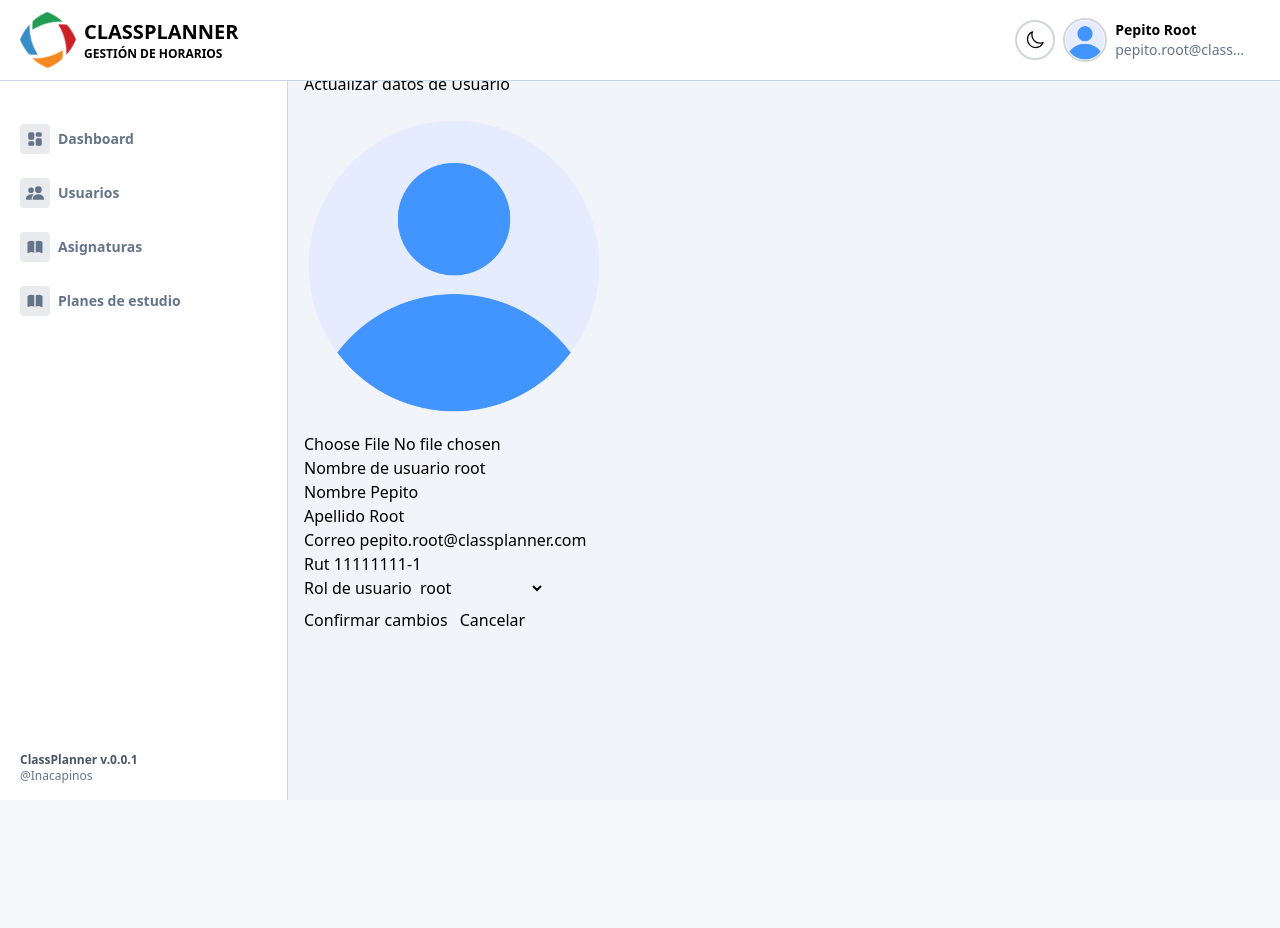
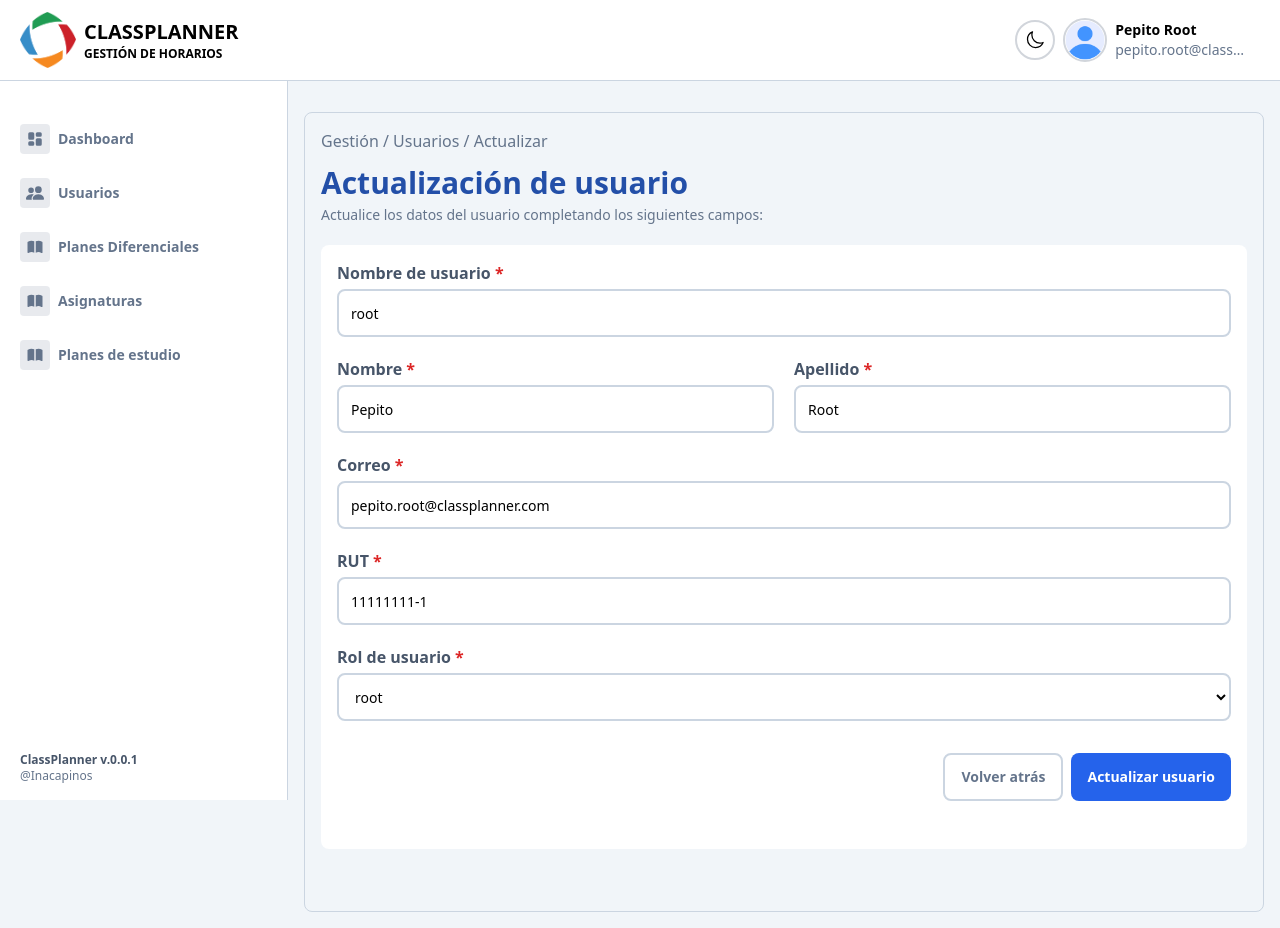
Before and after one commit to 9tiuu/ClassPlannerProject-ColegioAL, a Django app: page /userupdate/1/ in a window 1280 px wide. Before the commit the page ends 800 px from the top, so only its background shows below. Run offline with Django 5.2, Linux system fonts and the light colour scheme; a user stored in the database is signed in; data comes from the database, SQL or seed files in the repository; style sheets or scripts are compiled from the project's sources; some libraries are stand-ins or nearby versions.

Commit message:
CRUD-PlanDiferencial
Se crearon las vistas Listar, Crear, Actualizar y Eliminar de los planes diferenciales.

```diff
--- a/classplanner/tickets/forms.py
+++ b/classplanner/tickets/forms.py
@@ -1,5 +1,5 @@
 from django import forms
-from .models import Curso, PlanDeEstudio, Usuario, Rol, Asignatura
+from .models import Curso, PlanDeEstudio, Usuario, Rol, Asignatura, PlanDiferencial
 from django.contrib.auth.forms import UserCreationForm, UserChangeForm
 # from django.contrib.auth.forms import AuthenticationForm
 
@@ -69,3 +69,13 @@ class AsignaturaUpdateForm(forms.ModelForm):
     class Meta:
         model = Asignatura
         fields = ['ident', 'nombre', 'descripcion', 'plan_diferencial_id']
+
+class PlanDiferencialCreateForm(forms.ModelForm):
+    class Meta:
+        model = PlanDiferencial
+        fields = ['nombre']
+
+class PlanDiferencialUpdateForm(forms.ModelForm):
+    class Meta:
+        model = PlanDiferencial
+        fields = ['nombre']
--- a/classplanner/tickets/templates/tickets/base.html
+++ b/classplanner/tickets/templates/tickets/base.html
@@ -164,6 +164,15 @@
                         </li>
                     {% endif %}
                     <li>
+                        <a href="{% url 'plandiferencial' %}" class="flex items-center rounded-lg dark:bg-[#141826] dark:hover:bg-[#1d2236] dark:text-[#a8b2d2] dark:hover:text-white text-slate-500 hover:bg-gray-100 hover:text-slate-700 hover:transition transition hover:duration-200 duration-200 px-2 py-3 text-body group">
+                            <svg xmlns="http://www.w3.org/2000/svg" width="30" height="30" viewBox="0 0 24 24" fill="currentColor" class="icon bg-slate-500/15 dark:bg-[#1d2236] group-hover:text-blue-500 group-hover:bg-blue-600/20 hover:transition transition hover:duration-200 duration-200 rounded p-1.5 icon-tabler icons-tabler-filled icon-tabler-book">
+                                <path stroke="none" d="M0 0h24v24H0z" fill="none" />
+                                <path d="M21.5 5.134a1 1 0 0 1 .493 .748l.007 .118v13a1 1 0 0 1 -1.5 .866a8 8 0 0 0 -7.5 -.266v-15.174a10 10 0 0 1 8.5 .708m-10.5 -.707l.001 15.174a8 8 0 0 0 -7.234 .117l-.327 .18l-.103 .044l-.049 .016l-.11 .026l-.061 .01l-.117 .006h-.042l-.11 -.012l-.077 -.014l-.108 -.032l-.126 -.056l-.095 -.056l-.089 -.067l-.06 -.056l-.073 -.082l-.064 -.089l-.022 -.036l-.032 -.06l-.044 -.103l-.016 -.049l-.026 -.11l-.01 -.061l-.004 -.049l-.002 -13.068a1 1 0 0 1 .5 -.866a10 10 0 0 1 8.5 -.707" />
+                            </svg>
+                            <span class="flex-1 text-sm ms-2 whitespace-nowrap group-hover:text-slate-700 font-semibold dark:group-hover:text-white group-hover:transition transition">Planes Diferenciales</span>
+                        </a>
+                    </li>
+                    <li>
                         <a href="{% url 'asignaturas' %}" class="flex items-center rounded-lg dark:bg-[#141826] dark:hover:bg-[#1d2236] dark:text-[#a8b2d2] dark:hover:text-white text-slate-500 hover:bg-gray-100 hover:text-slate-700 hover:transition transition hover:duration-200 duration-200 px-2 py-3 text-body group">
                             <svg xmlns="http://www.w3.org/2000/svg" width="30" height="30" viewBox="0 0 24 24" fill="currentColor" class="icon bg-slate-500/15 dark:bg-[#1d2236] group-hover:text-blue-500 group-hover:bg-blue-600/20 hover:transition transition hover:duration-200 duration-200 rounded p-1.5 icon-tabler icons-tabler-filled icon-tabler-book">
                                 <path stroke="none" d="M0 0h24v24H0z" fill="none" />
--- a/classplanner/tickets/templates/tickets/usuarios/userupdate.html
+++ b/classplanner/tickets/templates/tickets/usuarios/userupdate.html
@@ -1,62 +1,46 @@
 {% extends 'tickets/base.html' %}
 
 {% block content %}
-<div class="update-users-forms">
-    <div>
-        <div>
-            <h2 class="text-primary mb-5">Actualizar datos de Usuario</h2>
-        </div>
-        <form method="post" enctype="multipart/form-data" class="users-u-form">
+<div class="p-4 border-slate-300 dark:border-slate-700 min-h-screen border-default border mt-10 rounded-lg">
+    <p class="mb-3 text-slate-500 dark:text-[#a8b2d2]">Gestión / Usuarios / Actualizar</p>
+    <h2 class="text-3xl font-bold text-[#234FA8] dark:text-blue-500 mb-1">Actualización de usuario</h2>
+    <p class="text-slate-500 dark:text-[#a8b2d2] mb-5 text-sm">Actualice los datos del usuario completando los siguientes campos:</p>
+
+    <div class="p-4 bg-white dark:bg-[#141826] rounded-lg">
+        <form method="POST" enctype="multipart/form-data" class="users-c-form">
             {% csrf_token %}
-            <div class="profile-img-center">
-                {% if usuario.avatar %}
-                    <img src="{{ usuario.avatar.url }}" alt="..." style="max-width: 300px; height: 300px; border-radius: 50%;">
-                {% else %}
-                    {% load static %}
-                    <img src="{% static 'tickets/img/defaultavatar.png' %}" alt="..." style="max-width: 300px; height: 300px; border-radius: 50%;">
-                {% endif %}
-                <div class="form-group mt-4">
-                    {{ form.avatar }}
-                    {% if form.avatar.errors %}
-                        <div class="errors">
-                            {% for error in form.avatar.errors %}
-                                <p class="text-danger">{{ error }}</p>
-                            {% endfor %}
-                        </div>
-                    {% endif %}
-                </div>
-            </div>
 
-            <div class="update-data">
-                <div>
-                    <label for="id_username" class="mb-2 blue-sys">Nombre de usuario</label>
-                    {{ form.username }}
+            <div class="flex flex-col w-full mb-5">
+                <label for="username" class="mb-1 text-base font-semibold text-slate-600 dark:text-white">Nombre de usuario <b class="text-red-600">*</b></label>
+                <input type="text" name="username" id="id_username" value="{{ form.username.value|default:"" }}" class="bg-white dark:bg-[#141826] text-sm focus:outline-none focus:ring-blue-600 focus-visible:ring-[3px] transition duration-300 focus:transition focus:duration-300 rounded-lg h-12 border-2 p-3 border-slate-300 dark:border-slate-700 dark:placeholder:text-[#a8b2d2] dark:text-white" minlength="2" maxlength="45" placeholder="Ej: camilotorres" required>
+
                 {% if form.username.errors %}
-                        <div class="errors">
+                <div class="errors mb-2">
                     {% for error in form.username.errors %}
                     <p class="text-danger">{{ error }}</p>
                     {% endfor %}
                 </div>
                 {% endif %}
             </div>
+            <div class="flex md:flex-row flex-col w-full gap-5 mb-5">
+                <div class="flex flex-col w-full">
+                    <label for="id_name" class="mb-1 text-base font-semibold text-slate-600 dark:text-white">Nombre <b class="text-red-600">*</b></label>
+                    <input type="text" name="name" id="id_name" value="{{ form.name.value|default:"" }}" class="bg-white dark:bg-[#141826] text-sm focus:outline-none focus:ring-blue-600 focus-visible:ring-[3px] transition duration-300 focus:transition focus:duration-300 rounded-lg h-12 border-2 p-3 border-slate-300 dark:border-slate-700 dark:placeholder:text-[#a8b2d2] dark:text-white" placeholder="Ej: Camilo" minlength="2" maxlength="45" required>
 
-                <div class="dual-form">
-                    <div class="w-100">
-                        <label for="id_name" class="mb-2 blue-sys">Nombre</label>
-                        {{ form.name }}
                     {% if form.name.errors %}
-                            <div class="errors">
+                    <div class="errors mb-2">
                         {% for error in form.name.errors %}
                         <p class="text-danger">{{ error }}</p>
                         {% endfor %}
                     </div>
                     {% endif %}
                 </div>
-                    <div class="w-100">
-                        <label for="id_last_name" class="mb-2 blue-sys">Apellido</label>
-                        {{ form.last_name }}
+                <div class="flex flex-col w-full">
+                    <label for="last_name" class="mb-1 text-base font-semibold text-slate-600 dark:text-white">Apellido <b class="text-red-600">*</b></label>
+                    <input type="text" name="last_name" id="id_last_name" value="{{ form.last_name.value|default:"" }}" class="bg-white dark:bg-[#141826] text-sm focus:outline-none focus:ring-blue-600 focus-visible:ring-[3px] transition duration-300 focus:transition focus:duration-300 rounded-lg h-12 border-2 p-3 border-slate-300 dark:border-slate-700 dark:placeholder:text-[#a8b2d2] dark:text-white" placeholder="Ej: Torres" minlength="2" maxlength="45" required>
+
                     {% if form.last_name.errors %}
-                            <div class="errors">
+                    <div class="errors mb-2">
                         {% for error in form.last_name.errors %}
                         <p class="text-danger">{{ error }}</p>
                         {% endfor %}
@@ -64,36 +48,44 @@
                     {% endif %}
                 </div>
             </div>
+            <div class="flex flex-col w-full mb-5">
+                <label for="email" class="mb-1 text-base font-semibold text-slate-600 dark:text-white">Correo <b class="text-red-600">*</b></label>
+                <input type="email" name="email" id="id_email" value="{{ form.email.value|default:"" }}" class="bg-white dark:bg-[#141826] text-sm focus:outline-none focus:ring-blue-600 focus-visible:ring-[3px] transition duration-300 focus:transition focus:duration-300 rounded-lg h-12 border-2 p-3 border-slate-300 dark:border-slate-700 dark:placeholder:text-[#a8b2d2] dark:text-white" minlength="4" maxlength="45" placeholder="Ej: ejemplo@outlook.com" required>
 
-                <div>
-                    <label for="id_email" class="mb-2 blue-sys">Correo</label>
-                    {{ form.email }}
                 {% if form.email.errors %}
-                        <div class="errors">
+                    <div class="errors mb-2">
                         {% for error in form.email.errors %}
                         <p class="text-danger">{{ error }}</p>
                         {% endfor %}
                     </div>
                 {% endif %}
             </div>
+            <div class="flex flex-col w-full gap-5 mb-5">
+                <div class="flex flex-col w-full">
+                    <label for="rut" class="mb-1 text-base font-semibold text-slate-600 dark:text-white">RUT <b class="text-red-600">*</b></label>
+                    <input type="text" name="rut" id="id_rut" value="{{ form.rut.value|default:"" }}" class="bg-white dark:bg-[#141826] text-sm focus:outline-none focus:ring-blue-600 focus-visible:ring-[3px] transition duration-300 focus:transition focus:duration-300 rounded-lg h-12 border-2 p-3 border-slate-300 dark:border-slate-700 dark:placeholder:text-[#a8b2d2] dark:text-white" minlength="10" maxlength="10" placeholder="Ej: 12345678-K" required>
 
-                <div class="dual-form">
-                    <div class="w-100">
-                        <label for="id_rut" class="mb-2 blue-sys">Rut</label>
-                        {{ form.rut }}
                     {% if form.rut.errors %}
-                            <div class="errors">
+                    <div class="errors mb-2">
                         {% for error in form.rut.errors %}
                         <p class="text-danger">{{ error }}</p>
                         {% endfor %}
                     </div>
                     {% endif %}
                 </div>
-                    <div class="w-100">
-                        <label for="id_rol" class="mb-2 blue-sys">Rol de usuario</label>
-                        {{ form.rol }}
+                <div class="flex flex-col w-full">
+                    <label for="rol" class="mb-1 text-base font-semibold text-slate-600 dark:text-white">Rol de usuario <b class="text-red-600">*</b></label>
+                    <select name="rol" id="id_rol" class="bg-white dark:bg-[#141826] text-sm focus:outline-none focus:ring-blue-600 focus-visible:ring-[3px] transition duration-300 focus:transition focus:duration-300 rounded-lg h-12 border-2 p-3 border-slate-300 dark:border-slate-700 dark:placeholder:text-[#a8b2d2] dark:text-white">
+                        <option value="" {% if not form.rol.value %} selected {% endif %}>Por seleccionar...</option>
+                        {% for option in form.rol.field.queryset %}
+                            <option value="{{ option.id }}" {% if option.id == form.rol.value %} selected {% endif %}>
+                                {{ option }}
+                            </option>
+                        {% endfor %}
+                    </select>
+
                     {% if form.rol.errors %}
-                            <div class="errors">
+                    <div class="errors mb-2">
                         {% for error in form.rol.errors %}
                         <p class="text-danger">{{ error }}</p>
                         {% endfor %}
@@ -102,9 +94,13 @@
                 </div>
             </div>
 
-                <button type="submit" class="btn btn-success mt-2">Confirmar cambios</button>
-                <a href="{% url 'userlist' %}" class="btn btn-primary mx-2 mt-2">Cancelar</a>
-
+            <div class="flex justify-end flex-row gap-2 my-8 w-full">
+                <a href="{% url 'userlist' %}" class="flex items-center text-sm gap-2 border-2 font-semibold border-slate-300 dark:border-slate-700 dark:bg-[#141826] dark:hover:bg-[#1d2236] dark:text-[#a8b2d2] dark:hover:text-white text-slate-500 hover:bg-gray-100 hover:text-slate-700 text-center hover:transition transition hover:duration-300 duration-300 rounded-lg px-4 py-3">
+                    Volver atrás
+                </a>
+                <button type="submit" class="flex items-center gap-2 text-white text-sm font-semibold bg-blue-600 hover:bg-blue-800 text-center hover:transition transition hover:duration-300 duration-300 rounded-lg px-4 py-3 ">
+                    Actualizar usuario
+                </button>
             </div>
         </form>
     </div>
--- a/classplanner/tickets/urls.py
+++ b/classplanner/tickets/urls.py
@@ -4,6 +4,7 @@ from .views import (
     CreateUsuario, ListUsuario, UpdateUsuario, DeleteUsuario,
     ListRol, UpdateRol, DeleteRol, CreateRol,
     ListCursos, CreateCurso, UpdateCurso, DeleteCurso,
+    ListPlanDiferencial, CreatePlanDiferencial, UpdatePlanDiferencial, DeletePlanDiferencial,
     ListAsignatura, CreateAsignatura, UpdateAsignatura, DeleteAsignatura,
     ListPlanDeEstudio, CreatePlanDeEstudio, UpdatePlanDeEstudio
 )
@@ -32,6 +33,12 @@ urlpatterns = [
     path('cursoupdate/<int:pk>/', UpdateCurso.as_view(), name='cursoupdate'),
     path('cursodelete/<int:pk>/', DeleteCurso.as_view(), name='cursodelete'),
 
+    # PLAN DIFERENCIAL
+    path('plandiferencial/', ListPlanDiferencial.as_view(), name='plandiferencial'),
+    path('plandiferencialcreate/', CreatePlanDiferencial.as_view(), name='plandiferencialcreate'),
+    path('plandiferencialupdate/<int:pk>/', UpdatePlanDiferencial.as_view(), name='plandiferencialupdate'),
+    path('plandiferencialdelete/<int:pk>/', DeletePlanDiferencial.as_view(), name='plandiferencialdelete'),
+
     # ASIGNATURAS
     path('asignaturas/', ListAsignatura.as_view(), name='asignaturas'),
     path('asignaturacreate/', CreateAsignatura.as_view(), name='asignaturacreate'),
--- a/classplanner/tickets/views.py
+++ b/classplanner/tickets/views.py
@@ -11,11 +11,12 @@ from datetime import datetime
 import re
 from math import floor
 
-from .models import Rol, Usuario, Asignatura, PlanDeEstudio, Curso
+from .models import Rol, Usuario, Asignatura, PlanDeEstudio, Curso, PlanDiferencial
 from .forms import (
     RolForm, UsuarioForm, UserUpdateForm,
     PlanDeEstudioCreateForm, PlanDeEstudioUpdateForm,
-    CursoForm, AsignaturasCreateForm, AsignaturaUpdateForm
+    CursoForm, AsignaturasCreateForm, AsignaturaUpdateForm,
+    PlanDiferencialCreateForm, PlanDiferencialUpdateForm
 )
 
 from django.contrib.auth import logout
@@ -296,6 +297,60 @@ class DeleteCurso(UserPassesTestMixin, DeleteView):
         messages.success(self.request, '¡Curso eliminado con exito!')
         return super().form_valid(form)
 
+# ----------------------------------- # PLAN DIFERENCIAL
+
+class ListPlanDiferencial(UserPassesTestMixin, ListView):
+    model = PlanDiferencial
+    template_name = 'tickets/plandiferencial/plandiferenciallist.html'
+    context_object_name = 'plandiferencial'
+
+    def test_func(self):
+        rol = self.request.user.rol.name
+        return rol in ['root', 'Administrador']
+
+class CreatePlanDiferencial(UserPassesTestMixin, CreateView):
+    model = PlanDiferencial
+    form_class = PlanDiferencialCreateForm
+    template_name = 'tickets/plandiferencial/plandiferencialcreate.html'
+    success_url = reverse_lazy('plandiferencial')
+
+    def test_func(self):
+        rol = self.request.user.rol.name
+        return rol in ['root', 'Administrador']
+
+    def form_valid(self, form):
+        messages.success(self.request, '¡Plan diferencial creado con exito!')
+        return super().form_valid(form)
+
+class UpdatePlanDiferencial(UserPassesTestMixin, UpdateView):
+    model = PlanDiferencial
+    form_class = PlanDiferencialUpdateForm
+    template_name = 'tickets/plandiferencial/plandiferencialupdate.html'
+    success_url = reverse_lazy('plandiferencial')
+    context_object_name = 'plandiferencial'
+
+    def test_func(self):
+        rol = self.request.user.rol.name
+        return rol in ['root', 'Administrador']
+
+    def form_valid(self, form):
+        messages.success(self.request, '¡Plan diferencial actualizado con éxito!')
+        return super().form_valid(form)
+
+class DeletePlanDiferencial(UserPassesTestMixin, DeleteView):
+    model = PlanDiferencial
+    template_name = 'tickets/plandiferencial/plandiferencialdelete.html'
+    success_url = reverse_lazy('plandiferencial')
+    context_object_name = 'plandiferencial'
+
+    def test_func(self):
+        rol = self.request.user.rol.name
+        return rol in ['root', 'Administrador']
+
+    def form_valid(self, form):
+        messages.success(self.request, '¡Plan diferencial eliminado con éxito!')
+        return super().form_valid(form)
+
 # ----------------------------------- # ASIGNATURAS
 
 class ListAsignatura(UserPassesTestMixin, ListView):
@@ -304,8 +359,8 @@ class ListAsignatura(UserPassesTestMixin, ListView):
     context_object_name = 'asignatura'
 
     def test_func(self):
-            rol = self.request.user.rol.name
-            return rol in ['root', 'Administrador']
+        rol = self.request.user.rol.name
+        return rol in ['root', 'Administrador']
 
 class CreateAsignatura(UserPassesTestMixin, CreateView):
     model = Asignatura
@@ -318,8 +373,8 @@ class CreateAsignatura(UserPassesTestMixin, CreateView):
         return rol in ['root', 'Administrador']
 
     def form_valid(self, form):
-            messages.success(self.request, '¡Asignatura creada con exito!')
-            return super().form_valid(form)
+        messages.success(self.request, '¡Asignatura creada con exito!')
+        return super().form_valid(form)
 
 class UpdateAsignatura(UserPassesTestMixin, UpdateView):
     model = Asignatura
```
Also changed, not shown: classplanner/tickets/templates/tickets/plandiferencial/plandiferencialcreate.html (added, +39 -0 lines), classplanner/tickets/templates/tickets/plandiferencial/plandiferencialdelete.html (added, +66 -0 lines), classplanner/tickets/templates/tickets/plandiferencial/plandiferenciallist.html (added, +64 -0 lines), classplanner/tickets/templates/tickets/plandiferencial/plandiferencialupdate.html (added, +47 -0 lines). Lines whose indentation alone changed are shown as unchanged.
